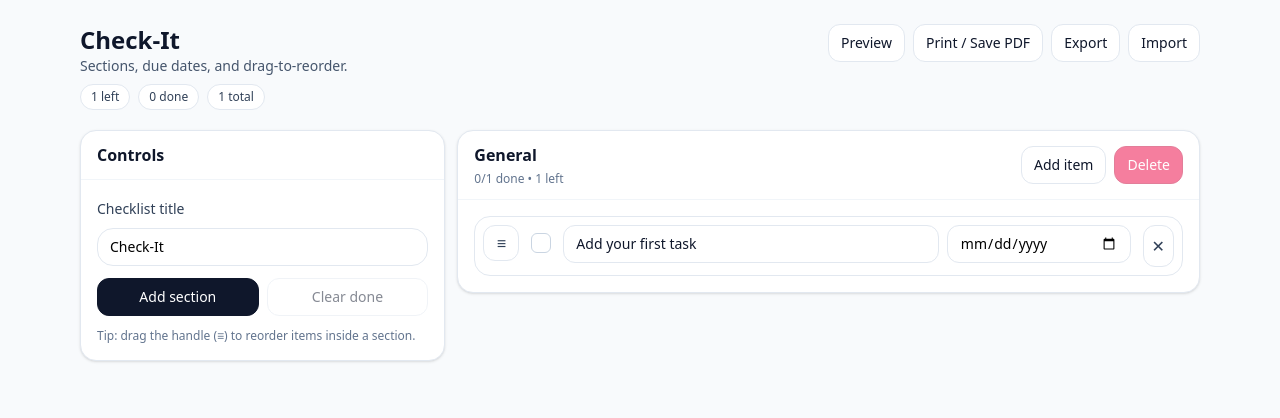
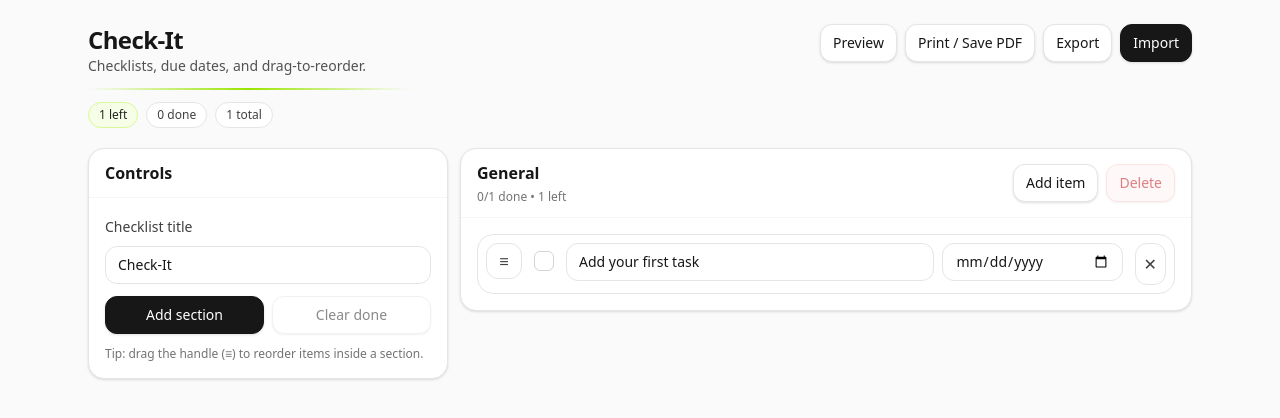
Before and after one commit to retronlinede-design/toolstack-check-it, a React (Vite) app: page / in a window 1280 px wide. Shown: the top 418 px of the page. Built offline with nearby package versions, Linux system fonts and the light colour scheme.

Commit message:
Check-It: apply ToolStack Style v1

```diff
--- a/src/App.jsx
+++ b/src/App.jsx
@@ -1,7 +1,7 @@
 import React, { useEffect, useMemo, useRef, useState } from "react";
 
 /**
- * ToolStack — Check-It (Tailwind UI)
+ * ToolStack — Check-It (Styled v1: grey + lime/green accent)
  * - Sections + items
  * - Delete section (in-app confirm modal)
  * - Reorder items via drag & drop (within a section)
@@ -35,30 +35,46 @@ function arrayMove(arr, from, to) {
   return a;
 }
 
+const btnSecondary =
+  "print:hidden px-3 py-2 rounded-xl text-sm font-medium border border-neutral-200 bg-white shadow-sm hover:bg-neutral-50 active:translate-y-[1px] transition disabled:opacity-50 disabled:cursor-not-allowed";
+const btnPrimary =
+  "print:hidden px-3 py-2 rounded-xl text-sm font-medium border border-neutral-900 bg-neutral-900 text-white shadow-sm hover:bg-neutral-800 active:translate-y-[1px] transition disabled:opacity-50 disabled:cursor-not-allowed";
+const btnDanger =
+  "print:hidden px-3 py-2 rounded-xl text-sm font-medium border border-red-200 bg-red-50 text-red-700 shadow-sm hover:bg-red-100 active:translate-y-[1px] transition disabled:opacity-50 disabled:cursor-not-allowed";
+const inputBase =
+  "mt-2 w-full rounded-xl border border-neutral-200 bg-white px-3 py-2 text-sm focus:outline-none focus:ring-2 focus:ring-lime-400/25 focus:border-neutral-300";
+const card =
+  "rounded-2xl bg-white border border-neutral-200 shadow-sm";
+const cardHead =
+  "px-4 py-3 border-b border-neutral-100";
+const cardPad =
+  "p-4";
+
 function SmallButton({ children, onClick, tone = "default", disabled, title, className = "" }) {
-  const cls =
-    tone === "primary"
-      ? "bg-slate-900 hover:bg-slate-800 text-white border-slate-900"
-      : tone === "danger"
-        ? "bg-rose-600 hover:bg-rose-700 text-white border-rose-700"
-        : "bg-white hover:bg-slate-50 text-slate-900 border-slate-200";
-
+  const cls = tone === "primary" ? btnPrimary : tone === "danger" ? btnDanger : btnSecondary;
   return (
     <button
       type="button"
       onClick={onClick}
       disabled={disabled}
       title={title}
-      className={`print:hidden px-3 py-2 rounded-xl text-sm font-medium border transition disabled:opacity-50 disabled:cursor-not-allowed ${cls} ${className}`}
+      className={`${cls} ${className}`}
     >
       {children}
     </button>
   );
 }
 
-function Pill({ children }) {
+function Pill({ children, tone = "default" }) {
+  const cls =
+    tone === "accent"
+      ? "border-lime-200 bg-lime-50 text-neutral-800"
+      : tone === "warn"
+        ? "border-amber-200 bg-amber-50 text-neutral-800"
+        : "border-neutral-200 bg-white text-neutral-700";
+
   return (
-    <span className="inline-flex items-center px-2.5 py-1 rounded-full text-xs font-medium border border-slate-200 bg-white text-slate-700">
+    <span className={`inline-flex items-center px-2.5 py-1 rounded-full text-xs font-medium border ${cls}`}>
       {children}
     </span>
   );
@@ -70,7 +86,9 @@ function Checkbox({ checked, onChange }) {
       type="button"
       onClick={() => onChange(!checked)}
       className={`h-5 w-5 rounded-md border flex items-center justify-center transition ${
-        checked ? "bg-slate-900 border-slate-900" : "bg-white border-slate-300 hover:bg-slate-50"
+        checked
+          ? "bg-neutral-900 border-neutral-900"
+          : "bg-white border-neutral-300 hover:bg-neutral-50"
       }`}
       aria-label={checked ? "Uncheck" : "Check"}
     >
@@ -94,22 +112,23 @@ function ConfirmModal({ open, title, message, confirmText = "Delete", onConfirm,
   return (
     <div className="fixed inset-0 z-50 flex items-center justify-center p-4 sm:p-8">
       <div className="absolute inset-0 bg-black/40" onClick={onCancel} />
-      <div className="relative w-full max-w-md rounded-2xl bg-white border border-slate-200 shadow-lg">
-        <div className="p-4 border-b border-slate-100">
-          <div className="text-lg font-semibold text-slate-900">{title}</div>
-          <div className="text-sm text-slate-600 mt-1">{message}</div>
+      <div className="relative w-full max-w-md rounded-2xl bg-white border border-neutral-200 shadow-xl overflow-hidden">
+        <div className="p-4 border-b border-neutral-100">
+          <div className="text-lg font-semibold text-neutral-900">{title}</div>
+          <div className="text-sm text-neutral-600 mt-1">{message}</div>
+          <div className="mt-3 h-[2px] w-40 rounded-full bg-gradient-to-r from-lime-400/0 via-lime-400 to-emerald-400/0" />
         </div>
         <div className="p-4 flex items-center justify-end gap-2">
           <button
             type="button"
-            className="px-3 py-2 rounded-xl text-sm font-medium border border-slate-200 bg-white hover:bg-slate-50 text-slate-900 transition"
+            className="px-3 py-2 rounded-xl text-sm font-medium border border-neutral-200 bg-white hover:bg-neutral-50 text-neutral-900 transition"
             onClick={onCancel}
           >
             Cancel
           </button>
           <button
             type="button"
-            className="px-3 py-2 rounded-xl text-sm font-medium border border-rose-700 bg-rose-600 hover:bg-rose-700 text-white transition"
+            className="px-3 py-2 rounded-xl text-sm font-medium border border-red-200 bg-red-50 hover:bg-red-100 text-red-700 transition"
             onClick={onConfirm}
           >
             {confirmText}
@@ -221,7 +240,9 @@ export default function App() {
   const updateItem = (sectionId, itemId, patch) => {
     setSections((prev) =>
       prev.map((s) =>
-        s.id === sectionId ? { ...s, items: (s.items || []).map((it) => (it.id === itemId ? { ...it, ...patch } : it)) } : s
+        s.id === sectionId
+          ? { ...s, items: (s.items || []).map((it) => (it.id === itemId ? { ...it, ...patch } : it)) }
+          : s
       )
     );
   };
@@ -291,7 +312,7 @@ export default function App() {
   };
 
   return (
-    <div className="min-h-screen bg-slate-50">
+    <div className="min-h-screen bg-neutral-50 text-neutral-900">
       {/* Print rules */}
       <style>{`
         @media print { .print\\:hidden { display: none !important; } }
@@ -338,24 +359,25 @@ export default function App() {
               </div>
             </div>
 
-            <div className="rounded-2xl bg-white border border-slate-200 shadow-lg overflow-auto max-h-[80vh]">
+            <div className="rounded-2xl bg-white border border-neutral-200 shadow-xl overflow-auto max-h-[80vh]">
               <div id="checkit-print" className="p-6">
                 <div className="flex items-start justify-between gap-4">
                   <div>
-                    <div className="text-2xl font-semibold text-slate-900">{title || "Check-It"}</div>
-                    <div className="text-sm text-slate-600">
+                    <div className="text-2xl font-bold tracking-tight text-neutral-900">{title || "Check-It"}</div>
+                    <div className="text-sm text-neutral-600">
                       {totals.done}/{totals.total} completed{totals.overdue ? ` • ${totals.overdue} overdue` : ""}
                     </div>
+                    <div className="mt-3 h-[2px] w-72 rounded-full bg-gradient-to-r from-lime-400/0 via-lime-400 to-emerald-400/0" />
                   </div>
-                  <div className="text-sm text-slate-600">Generated: {new Date().toLocaleString()}</div>
+                  <div className="text-sm text-neutral-600">Generated: {new Date().toLocaleString()}</div>
                 </div>
 
                 <div className="mt-5 space-y-5">
                   {sections.map((s) => (
-                    <div key={s.id} className="rounded-2xl border border-slate-200">
-                      <div className="px-4 py-3 border-b border-slate-100 flex items-center justify-between">
-                        <div className="font-semibold text-slate-900">{s.name}</div>
-                        <div className="text-xs text-slate-500">
+                    <div key={s.id} className="rounded-2xl border border-neutral-200">
+                      <div className="px-4 py-3 border-b border-neutral-100 flex items-center justify-between">
+                        <div className="font-semibold text-neutral-900">{s.name}</div>
+                        <div className="text-xs text-neutral-500">
                           {(s.items || []).filter((i) => i.done).length}/{(s.items || []).length}
                         </div>
                       </div>
@@ -366,43 +388,45 @@ export default function App() {
                               <li key={it.id} className="flex items-start gap-3">
                                 <div
                                   className={`mt-0.5 h-4 w-4 rounded border ${
-                                    it.done ? "bg-slate-900 border-slate-900" : "bg-white border-slate-400"
+                                    it.done ? "bg-neutral-900 border-neutral-900" : "bg-white border-neutral-400"
                                   }`}
                                 />
                                 <div className="min-w-0 flex-1">
-                                  <div className={`text-sm ${it.done ? "text-slate-500 line-through" : "text-slate-900"}`}>
+                                  <div className={`text-sm ${it.done ? "text-neutral-500 line-through" : "text-neutral-900"}`}>
                                     {it.text}
                                   </div>
-                                  {it.dueDate ? <div className="text-xs text-slate-500 mt-0.5">Due: {it.dueDate}</div> : null}
+                                  {it.dueDate ? <div className="text-xs text-neutral-500 mt-0.5">Due: {it.dueDate}</div> : null}
                                 </div>
                               </li>
                             ))}
                           </ul>
                         ) : (
-                          <div className="text-sm text-slate-500">(no items)</div>
+                          <div className="text-sm text-neutral-500">(no items)</div>
                         )}
                       </div>
                     </div>
                   ))}
                 </div>
 
-                <div className="mt-5 text-xs text-slate-500">ToolStack • Check-It</div>
+                <div className="mt-5 text-xs text-neutral-500">ToolStack • Check-It</div>
               </div>
             </div>
           </div>
         </div>
       ) : null}
 
-      <div className="max-w-6xl mx-auto px-4 py-6">
+      <div className="max-w-6xl mx-auto p-4 sm:p-6">
+        {/* Header */}
         <div className="flex items-start justify-between gap-4">
           <div>
-            <div className="text-2xl font-semibold text-slate-900">Check-It</div>
-            <div className="text-sm text-slate-600">Sections, due dates, and drag-to-reorder.</div>
-            <div className="mt-2 flex flex-wrap gap-2">
-              <Pill>{totals.left} left</Pill>
+            <div className="text-2xl font-bold tracking-tight text-neutral-900">Check-It</div>
+            <div className="text-sm text-neutral-600">Checklists, due dates, and drag-to-reorder.</div>
+            <div className="mt-3 h-[2px] w-80 rounded-full bg-gradient-to-r from-lime-400/0 via-lime-400 to-emerald-400/0" />
+            <div className="mt-3 flex flex-wrap gap-2">
+              <Pill tone="accent">{totals.left} left</Pill>
               <Pill>{totals.done} done</Pill>
               <Pill>{totals.total} total</Pill>
-              {totals.overdue ? <Pill>{totals.overdue} overdue</Pill> : null}
+              {totals.overdue ? <Pill tone="warn">{totals.overdue} overdue</Pill> : null}
             </div>
           </div>
 
@@ -414,7 +438,8 @@ export default function App() {
               Print / Save PDF
             </SmallButton>
             <SmallButton onClick={exportJSON}>Export</SmallButton>
-            <label className="print:hidden px-3 py-2 rounded-xl text-sm font-medium bg-white hover:bg-slate-50 text-slate-900 border border-slate-200 cursor-pointer">
+
+            <label className={`${btnPrimary} cursor-pointer`}>
               Import
               <input
                 type="file"
@@ -428,18 +453,14 @@ export default function App() {
 
         <div className="mt-5 grid grid-cols-1 lg:grid-cols-3 gap-3">
           {/* Controls */}
-          <div className="rounded-2xl bg-white shadow-sm border border-slate-200">
-            <div className="px-4 py-3 border-b border-slate-100">
-              <div className="font-semibold text-slate-900">Controls</div>
+          <div className={`${card}`}>
+            <div className={`${cardHead}`}>
+              <div className="font-semibold text-neutral-900">Controls</div>
             </div>
-            <div className="p-4 space-y-3">
+            <div className={`${cardPad} space-y-3`}>
               <div>
-                <label className="text-sm text-slate-700 font-medium">Checklist title</label>
-                <input
-                  className="mt-2 w-full rounded-2xl border border-slate-200 bg-white px-3 py-2 text-sm"
-                  value={title}
-                  onChange={(e) => setTitle(e.target.value)}
-                />
+                <label className="text-sm text-neutral-700 font-medium">Checklist title</label>
+                <input className={inputBase} value={title} onChange={(e) => setTitle(e.target.value)} />
               </div>
 
               <div className="grid grid-cols-2 gap-2">
@@ -458,7 +479,9 @@ export default function App() {
                 </SmallButton>
               </div>
 
-              <div className="text-xs text-slate-500">Tip: drag the handle (≡) to reorder items inside a section.</div>
+              <div className="text-xs text-neutral-500">
+                Tip: drag the handle (≡) to reorder items inside a section.
+              </div>
             </div>
           </div>
 
@@ -467,15 +490,15 @@ export default function App() {
             {sections.map((s) => {
               const st = sectionTotals.find((x) => x.id === s.id) || { total: 0, done: 0, left: 0, overdue: 0 };
               return (
-                <div key={s.id} className="rounded-2xl bg-white shadow-sm border border-slate-200">
-                  <div className="px-4 py-3 border-b border-slate-100 flex items-center justify-between gap-3">
+                <div key={s.id} className={`${card}`}>
+                  <div className={`${cardHead} flex items-center justify-between gap-3`}>
                     <div className="min-w-0">
                       <input
-                        className="w-full font-semibold text-slate-900 bg-transparent outline-none"
+                        className="w-full font-semibold text-neutral-900 bg-transparent outline-none"
                         value={s.name}
                         onChange={(e) => renameSection(s.id, e.target.value)}
                       />
-                      <div className="text-xs text-slate-500 mt-1">
+                      <div className="text-xs text-neutral-500 mt-1">
                         {st.done}/{st.total} done • {st.left} left{st.overdue ? ` • ${st.overdue} overdue` : ""}
                       </div>
                     </div>
@@ -493,7 +516,7 @@ export default function App() {
                     </div>
                   </div>
 
-                  <div className="p-4">
+                  <div className={`${cardPad}`}>
                     {(s.items || []).length ? (
                       <ul className="space-y-3">
                         {s.items.map((it, idx) => {
@@ -502,7 +525,7 @@ export default function App() {
                             <li
                               key={it.id}
                               className={`flex items-start gap-3 rounded-2xl p-2 border ${
-                                overdue ? "border-rose-200 bg-rose-50" : "border-slate-200 bg-white"
+                                overdue ? "border-red-200 bg-red-50" : "border-neutral-200 bg-white"
                               }`}
                               onDragOver={onDragOverItem()}
                               onDrop={onDropItem(s.id, idx)}
@@ -511,7 +534,7 @@ export default function App() {
                                 type="button"
                                 draggable
                                 onDragStart={onDragStartItem(s.id, idx)}
-                                className="print:hidden h-9 w-9 rounded-xl border border-slate-200 bg-white hover:bg-slate-50 text-slate-700 flex items-center justify-center cursor-grab active:cursor-grabbing"
+                                className="print:hidden h-9 w-9 rounded-xl border border-neutral-200 bg-white hover:bg-neutral-50 text-neutral-700 flex items-center justify-center cursor-grab active:cursor-grabbing"
                                 title="Drag to reorder"
                               >
                                 ≡
@@ -524,10 +547,10 @@ export default function App() {
                               <div className="flex-1 min-w-0 grid grid-cols-1 md:grid-cols-3 gap-2">
                                 <div className="md:col-span-2">
                                   <input
-                                    className={`w-full rounded-xl border px-3 py-2 text-sm outline-none transition ${
+                                    className={`w-full rounded-xl border px-3 py-2 text-sm outline-none transition focus:ring-2 focus:ring-lime-400/25 focus:border-neutral-300 ${
                                       it.done
-                                        ? "border-slate-200 bg-slate-50 text-slate-500 line-through"
-                                        : "border-slate-200 bg-white text-slate-900 focus:border-slate-300"
+                                        ? "border-neutral-200 bg-neutral-50 text-neutral-500 line-through"
+                                        : "border-neutral-200 bg-white text-neutral-900"
                                     }`}
                                     value={it.text}
                                     onChange={(e) => updateItem(s.id, it.id, { text: e.target.value })}
@@ -537,17 +560,17 @@ export default function App() {
                                 <div>
                                   <input
                                     type="date"
-                                    className="w-full rounded-xl border border-slate-200 bg-white px-3 py-2 text-sm"
+                                    className="w-full rounded-xl border border-neutral-200 bg-white px-3 py-2 text-sm focus:outline-none focus:ring-2 focus:ring-lime-400/25 focus:border-neutral-300"
                                     value={it.dueDate || ""}
                                     onChange={(e) => updateItem(s.id, it.id, { dueDate: e.target.value })}
                                   />
-                                  {overdue ? <div className="text-xs text-rose-700 mt-1">Overdue</div> : null}
+                                  {overdue ? <div className="text-xs text-red-700 mt-1">Overdue</div> : null}
                                 </div>
                               </div>
 
                               <button
                                 type="button"
-                                className="print:hidden px-2 py-2 rounded-xl border border-slate-200 hover:bg-slate-50 text-slate-700"
+                                className="print:hidden px-2 py-2 rounded-xl border border-neutral-200 hover:bg-neutral-50 text-neutral-700"
                                 onClick={() => deleteItem(s.id, it.id)}
                                 title="Delete item"
                               >
@@ -558,7 +581,7 @@ export default function App() {
                         })}
                       </ul>
                     ) : (
-                      <div className="text-sm text-slate-500">No items yet. Click “Add item”.</div>
+                      <div className="text-sm text-neutral-500">No items yet. Click “Add item”.</div>
                     )}
                   </div>
                 </div>
@@ -568,7 +591,7 @@ export default function App() {
         </div>
 
         {toast ? (
-          <div className="fixed bottom-6 right-6 rounded-2xl bg-slate-900 text-white px-4 py-3 shadow-lg print:hidden">
+          <div className="fixed bottom-6 right-6 rounded-2xl bg-neutral-900 text-white px-4 py-3 shadow-xl print:hidden">
             <div className="text-sm">{toast}</div>
           </div>
         ) : null}
```
